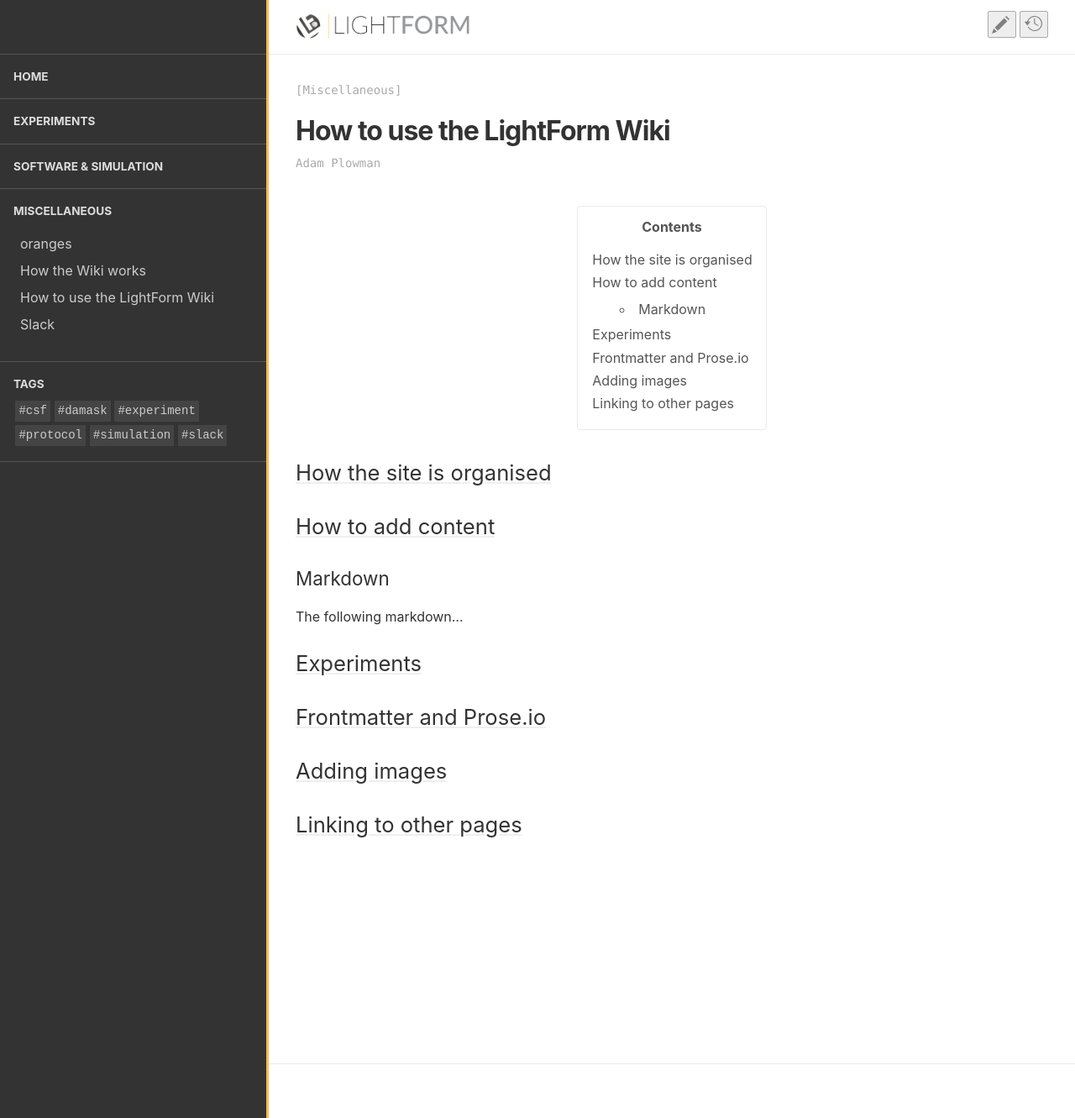
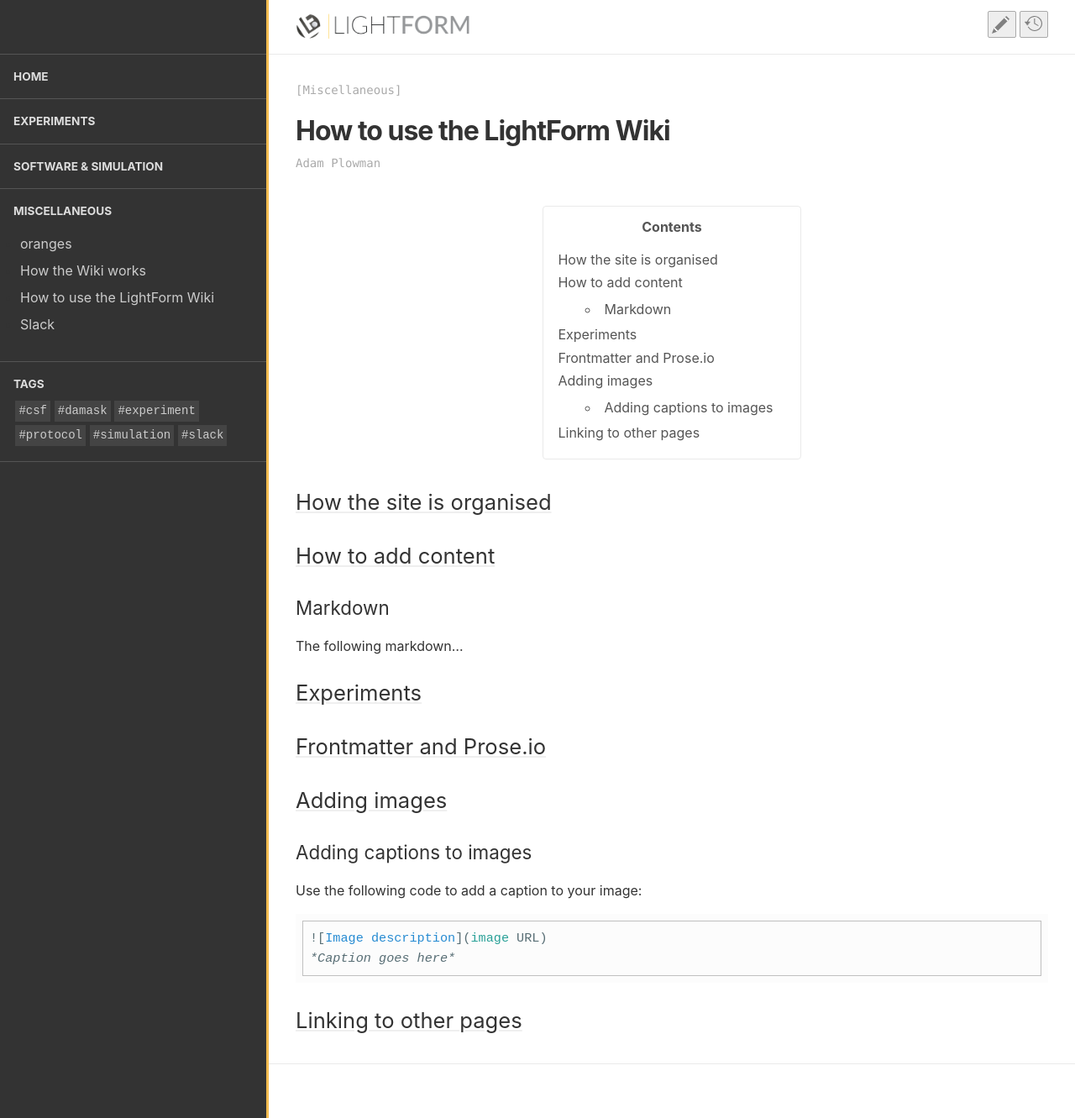
Before and after one commit to test-aplowman/test-aplowman.github.io, a Jekyll site: the page built from collections/_miscellaneous/how_to_use_wiki.md, in a window 1280 px wide and 1331 px high. Shown: the whole window at 84% size. Built offline with Jekyll 4.4.1, drawn with Linux system fonts in a browser that asks for light colours.

Commit message:
Update how_to_use_wiki.md

````diff
--- a/collections/_miscellaneous/how_to_use_wiki.md
+++ b/collections/_miscellaneous/how_to_use_wiki.md
@@ -20,4 +20,13 @@ The following markdown...
 
 ## Adding images
 
+### Adding captions to images
+
+Use the following code to add a caption to your image:
+
+```markdown
+![Image description](image URL)
+*Caption goes here*
+```
+
 ## Linking to other pages
````
